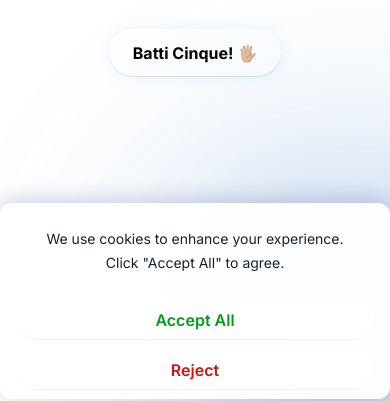
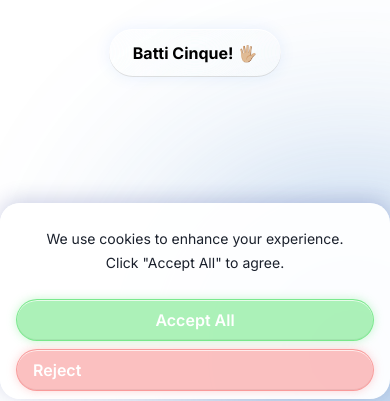
Before and after one commit to Juangui17/personal_website, a plain HTML site: page index.html in a window 390 px wide. Shown: the part 445-846 px from the top of the page. Drawn offline with nearby package versions, Linux system fonts and the light colour scheme.

Commit message:
Minor details

```diff
--- a/index.html
+++ b/index.html
@@ -254,8 +254,9 @@
             max-width: 28rem; /* Adjusted max-width for a more compact appearance */
             width: 100%; /* Take full width of its max-width container */
             box-sizing: border-box; /* Include padding in width calculation */
-            border-top-left-radius: 0.75rem; /* rounded-xl for top corners */
-            border-top-right-radius: 0.75rem; /* rounded-xl for top corners */
+            /* Increased rounding for top corners on desktop */
+            border-top-left-radius: 1.25rem; /* rounded-2xl */
+            border-top-right-radius: 1.25rem; /* rounded-2xl */
             border-bottom-left-radius: 0; /* No bottom radius */
             border-bottom-right-radius: 0; /* No bottom radius */
             /* Apply glass effects with increased contrast */
@@ -299,7 +300,7 @@
         .cookie-banner-buttons .button { /* Reusing existing button classes/styles */
             flex-grow: 1; /* Allow buttons to grow to fill space */
             min-width: 120px; /* Minimum width for buttons */
-            /* Apply common liquid glass styles */
+            /* Common liquid glass styles are applied here, including backdrop-filter */
             backdrop-filter: var(--backdropFilter-blur-glass);
             -webkit-backdrop-filter: var(--backdropFilter-blur-glass);
             box-shadow: 0 4px 15px rgba(0, 0, 0, 0.1); /* General button shadow */
@@ -340,15 +341,15 @@
 
         /* Active state for both buttons (applies to both desktop click and mobile tap) */
         .cookie-banner-buttons .button-accept:active {
-            background-color: #75e889; /* Solid green on active */
-            color: #ffffff; /* White text on active */
+            background-color: #75e889; /* Keep solid green on active (for consistency) */
+            color: #ffffff; /* Keep white text on active (for consistency) */
             box-shadow: inset 0 0 0 2px rgba(255, 255, 255, 0.8), inset 0 1px 0 rgba(255, 255, 255, 1), inset 0 -1px 0 rgba(0, 0, 0, 0.1), 0 0 20px rgba(255, 255, 255, 0.7);
             transform: scale(0.98);
         }
 
         .cookie-banner-buttons .button-reject:active {
-            background-color: #f99797; /* Solid red on active */
-            color: #ffffff; /* White text on active */
+            background-color: #f99797; /* Keep solid red on active (for consistency) */
+            color: #ffffff; /* Keep white text on active (for consistency) */
             box-shadow: inset 0 0 0 2px rgba(255, 255, 255, 0.8), inset 0 1px 0 rgba(255, 255, 255, 1), inset 0 -1px 0 rgba(0, 0, 0, 0.1), 0 0 20px rgba(255, 255, 255, 0.7);
             transform: scale(0.98);
         }
@@ -359,7 +360,8 @@
             .cookie-banner {
                 padding: 0.5rem 1rem; /* Further reduced vertical padding for mobile */
                 max-width: 100%; /* Take full width on small screens */
-                border-radius: 0.75rem; /* Apply default radius to all corners on mobile */
+                /* Increased rounding for all corners on mobile */
+                border-radius: 1.25rem; /* rounded-2xl */
             }
             .cookie-banner-buttons {
                 flex-direction: column; /* Stack buttons vertically for better tap targets */
@@ -380,8 +382,29 @@
                 }
             }
 
-            /* On mobile, we removed the hover overrides. The base styles will apply,
-               and the :active state will handle the "selected color with white text" on tap. */
+            /* Mobile-specific permanent liquid glass buttons with pastel colors */
+            .cookie-banner-buttons .button-accept {
+                /* Using rgba for the pastel green with reduced opacity for liquid glass effect */
+                background-color: rgba(117, 232, 137, 0.6); /* Pastel green with ~60% opacity */
+                color: #ffffff; /* White text */
+                border: 1px solid rgba(117, 232, 137, 0.9); /* Slightly more opaque border for definition */
+                /* Keeping a subtle glass shadow effect, perhaps enhancing with the color */
+                box-shadow: inset 0 1px 0 rgba(255, 255, 255, 0.7), inset 0 -1px 0 rgba(0, 0, 0, 0.05), 0 0 10px rgba(117, 232, 137, 0.4);
+                /* Ensure backdrop-filter is applied - it's inherited from .button, but explicit is fine if needed */
+                backdrop-filter: var(--backdropFilter-blur-glass);
+                -webkit-backdrop-filter: var(--backdropFilter-blur-glass);
+            }
+            .cookie-banner-buttons .button-reject {
+                /* Using rgba for the pastel red with reduced opacity for liquid glass effect */
+                background-color: rgba(249, 151, 151, 0.6); /* Pastel red with ~60% opacity */
+                color: #ffffff; /* White text */
+                border: 1px solid rgba(249, 151, 151, 0.9); /* Slightly more opaque border for definition */
+                /* Keeping a subtle glass shadow effect, perhaps enhancing with the color */
+                box-shadow: inset 0 1px 0 rgba(255, 255, 255, 0.7), inset 0 -1px 0 rgba(0, 0, 0, 0.05), 0 0 10px rgba(249, 151, 151, 0.4);
+                /* Ensure backdrop-filter is applied */
+                backdrop-filter: var(--backdropFilter-blur-glass);
+                -webkit-backdrop-filter: var(--backdropFilter-blur-glass);
+            }
         }
     </style>
 </head>
@@ -413,7 +436,7 @@
             <button id="acceptCookies" class="button button-accept relative inline-flex items-center justify-center border-none transition-all duration-300 transform hover:scale-105 whitespace-nowrap" onclick="grantConsent()">
                 Accept All
             </button>
-            <button id="rejectCookies" class="button button-reject relative inline-flex items-center justify-center border-none transition-all duration-300 transform hover:scale-105 whitespace-nowrap" onclick="denyConsent()">
+            <button id="rejectCookies" class="button button-reject relative inline-flex items-center justify-content-center border-none transition-all duration-300 transform hover:scale-105 whitespace-nowrap" onclick="denyConsent()">
                 Reject
             </button>
             </div>
```
